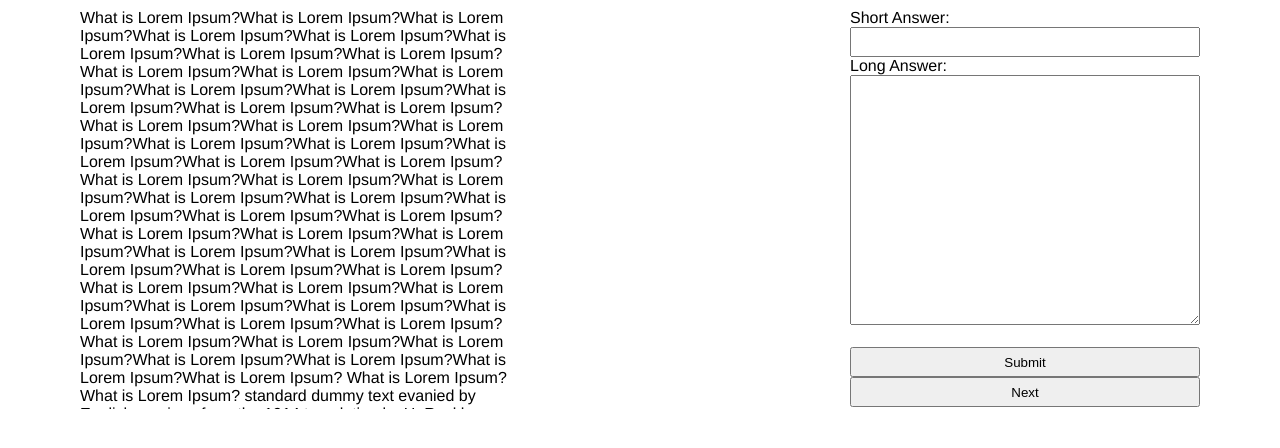
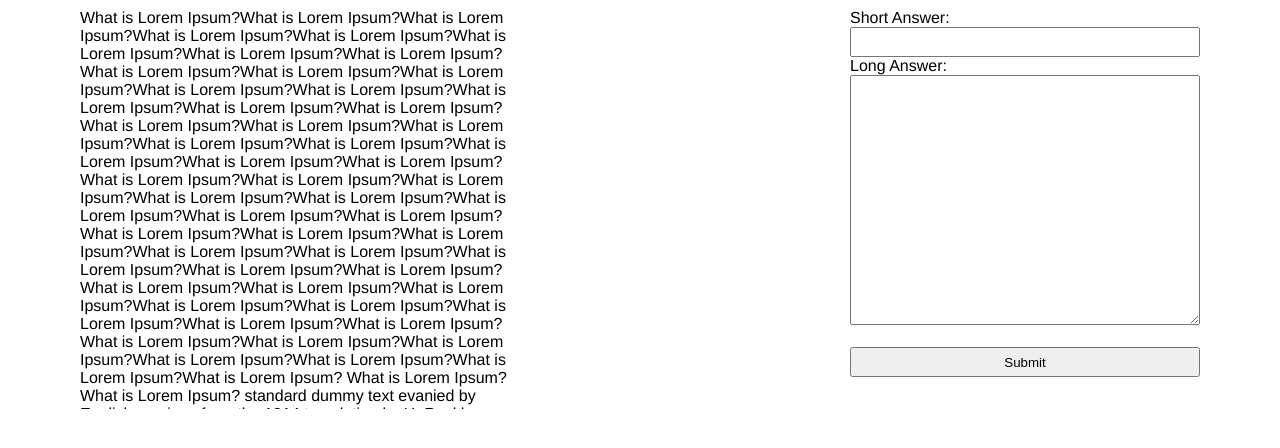
Before and after one commit to Karikari1234/data-labeling-system, a website: page public/index.html in a window 1280 px wide. Shown: the part 88-536 px from the top of the page. Drawn offline with Linux system fonts and the light colour scheme.

```diff
--- a/public/index.html
+++ b/public/index.html
@@ -28,7 +28,6 @@
                     <textarea id="long_answer" rows="4" name="long_answer"></textarea><br><br>
                     <input type="submit" value="Submit">
                 </form>
-                <input type="button" value="Next">
             </div>
 
 
```
Also changed, not shown: README.md.
